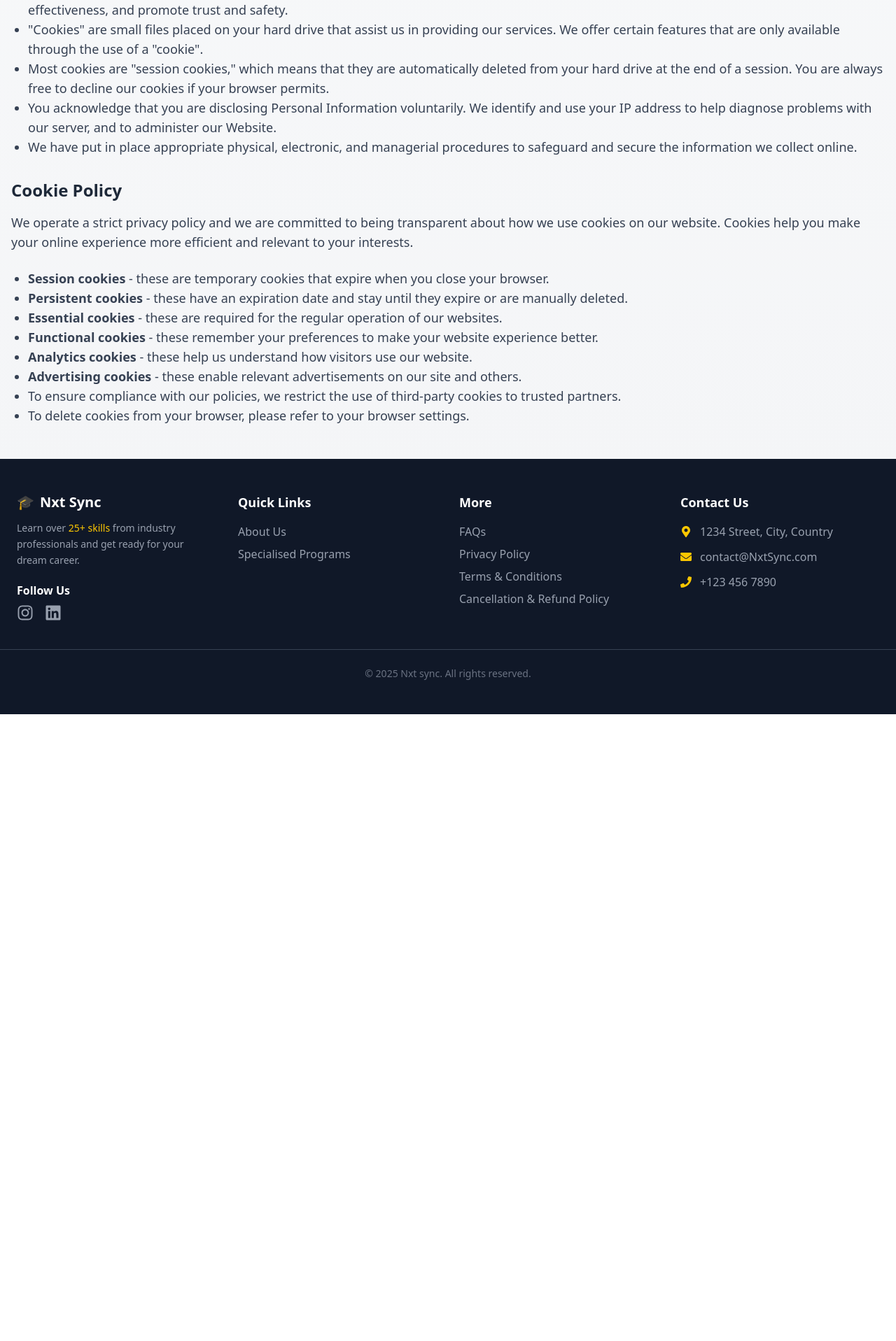
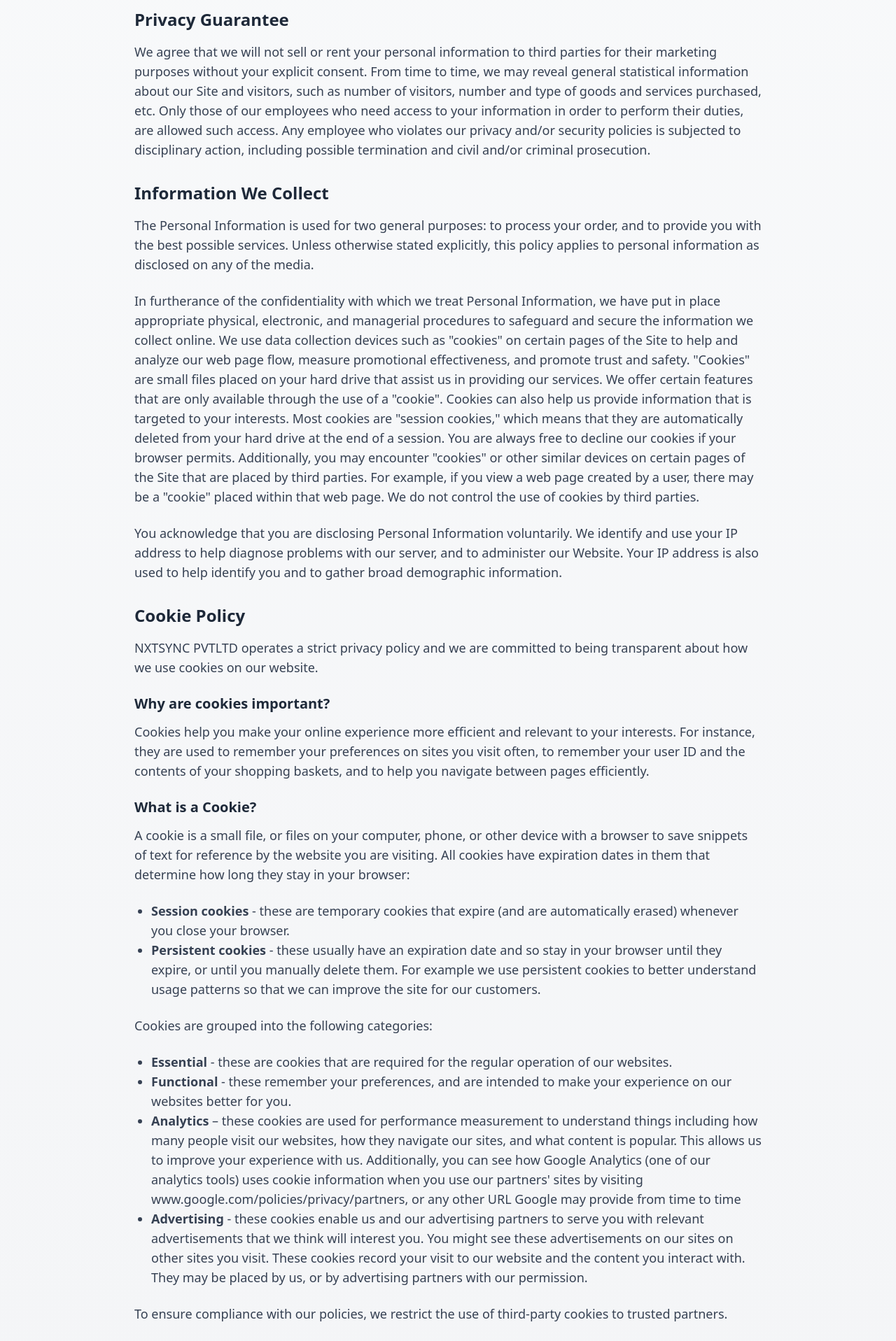
Before and after one commit to mismyst/nextsync, a Next.js app: page /PrivacyPolicy in a window 1280 px wide. Shown: the part 880-2797 px from the top of the page at 70% size. Before the commit the page ends 1901 px from the top, so only its background shows below. Built offline with nearby package versions, Linux system fonts and the light colour scheme.

Commit message:
Update page.tsx

```diff
--- a/app/PrivacyPolicy/page.tsx
+++ b/app/PrivacyPolicy/page.tsx
@@ -21,54 +21,57 @@ const PrivacyPolicyPage: React.FC = () => {
           </p>
         </div>
 
-        <div className="prose mx-auto text-lg text-gray-700 space-y-6">
+        <div className="prose mx-auto text-lg text-gray-700 space-y-6 max-w-4xl">
           <p>We respect and are committed towards protecting your privacy. Publishing, selling or renting any personal data or information to any third party, without your consent, is against our ethics.</p>
 
           <p>The privacy practices of this statement apply to our services available under the domain and subdomains of the Site. By visiting this Site you agree to be bound by the terms and conditions of this privacy policy. If you do not agree, please do not use or access our site.</p>
 
-          <p>This privacy policy does not apply to sites maintained by other companies or organizations to which we link and we are not responsible for any personal information you submit to third parties via our website.</p>
+          <p>This privacy policy does not apply to sites maintained by other companies or organizations to which we link and we are not responsible for any personal information you submit to third parties via our website. Please ensure that you read the privacy policy of such other companies or organizations before submitting your details.</p>
+
+          <p>This privacy policy describes the information, as part of the normal operation of our services, we collect from you and what may happen to that information. This policy is inter alia formulated and displayed, to inform you about our information collection/retention policies and practices so that you can make an informed decision, in relation to the sharing of your personal information with us. By accepting the privacy policy and the user agreement or the use of the site in general, you give your consent to our use and disclosure of your personal information in accordance with this privacy policy. This Privacy Policy is incorporated into and subject to the terms of the User Agreement. This privacy policy is effective upon acceptance of access by you to the site.</p>
 
           <h2 className="text-2xl font-bold text-gray-800 mt-8 mb-4">Privacy Guarantee</h2>
-
-          <p>We agree that we will not sell or rent your personal information to third parties for their marketing purposes without your explicit consent. From time to time, we may reveal general statistical information about our Site and visitors, such as number of visitors, number and type of goods and services purchased, etc.</p>
+          <p>We agree that we will not sell or rent your personal information to third parties for their marketing purposes without your explicit consent. From time to time, we may reveal general statistical information about our Site and visitors, such as number of visitors, number and type of goods and services purchased, etc. Only those of our employees who need access to your information in order to perform their duties, are allowed such access. Any employee who violates our privacy and/or security policies is subjected to disciplinary action, including possible termination and civil and/or criminal prosecution.</p>
 
           <h2 className="text-2xl font-bold text-gray-800 mt-8 mb-4">Information We Collect</h2>
-
           <p>The Personal Information is used for two general purposes: to process your order, and to provide you with the best possible services. Unless otherwise stated explicitly, this policy applies to personal information as disclosed on any of the media.</p>
 
-          <ul className="list-disc pl-6">
-            <li>We use data collection devices such as "cookies" on certain pages of the Site to help analyze our web page flow, measure promotional effectiveness, and promote trust and safety.</li>
+          <p>In furtherance of the confidentiality with which we treat Personal Information, we have put in place appropriate physical, electronic, and managerial procedures to safeguard and secure the information we collect online. We use data collection devices such as "cookies" on certain pages of the Site to help and analyze our web page flow, measure promotional effectiveness, and promote trust and safety. "Cookies" are small files placed on your hard drive that assist us in providing our services. We offer certain features that are only available through the use of a "cookie". Cookies can also help us provide information that is targeted to your interests. Most cookies are "session cookies," which means that they are automatically deleted from your hard drive at the end of a session. You are always free to decline our cookies if your browser permits. Additionally, you may encounter "cookies" or other similar devices on certain pages of the Site that are placed by third parties. For example, if you view a web page created by a user, there may be a "cookie" placed within that web page. We do not control the use of cookies by third parties.</p>
 
-            <li>"Cookies" are small files placed on your hard drive that assist us in providing our services. We offer certain features that are only available through the use of a "cookie".</li>
+          <p>You acknowledge that you are disclosing Personal Information voluntarily. We identify and use your IP address to help diagnose problems with our server, and to administer our Website. Your IP address is also used to help identify you and to gather broad demographic information.</p>
 
-            <li>Most cookies are "session cookies," which means that they are automatically deleted from your hard drive at the end of a session. You are always free to decline our cookies if your browser permits.</li>
+          <h2 className="text-2xl font-bold text-gray-800 mt-8 mb-4">Cookie Policy</h2>
+          <p>NXTSYNC PVTLTD operates a strict privacy policy and we are committed to being transparent about how we use cookies on our website.</p>
 
-            <li>You acknowledge that you are disclosing Personal Information voluntarily. We identify and use your IP address to help diagnose problems with our server, and to administer our Website.</li>
+          <h3 className="text-xl font-semibold text-gray-800 mt-6 mb-3">Why are cookies important?</h3>
+          <p>Cookies help you make your online experience more efficient and relevant to your interests. For instance, they are used to remember your preferences on sites you visit often, to remember your user ID and the contents of your shopping baskets, and to help you navigate between pages efficiently.</p>
 
-            <li>We have put in place appropriate physical, electronic, and managerial procedures to safeguard and secure the information we collect online.</li>
+          <h3 className="text-xl font-semibold text-gray-800 mt-6 mb-3">What is a Cookie?</h3>
+          <p>A cookie is a small file, or files on your computer, phone, or other device with a browser to save snippets of text for reference by the website you are visiting. All cookies have expiration dates in them that determine how long they stay in your browser:</p>
+
+          <ul className="list-disc pl-6 mt-4">
+            <li><strong>Session cookies</strong> - these are temporary cookies that expire (and are automatically erased) whenever you close your browser.</li>
+            <li><strong>Persistent cookies</strong> - these usually have an expiration date and so stay in your browser until they expire, or until you manually delete them. For example we use persistent cookies to better understand usage patterns so that we can improve the site for our customers.</li>
           </ul>
 
-          <h2 className="text-2xl font-bold text-gray-800 mt-8 mb-4">Cookie Policy</h2>
+          <p className="mt-4">Cookies are grouped into the following categories:</p>
 
-          <p>We operate a strict privacy policy and we are committed to being transparent about how we use cookies on our website. Cookies help you make your online experience more efficient and relevant to your interests.</p>
+          <ul className="list-disc pl-6 mt-4">
+            <li><strong>Essential</strong> - these are cookies that are required for the regular operation of our websites.</li>
+            <li><strong>Functional</strong> - these remember your preferences, and are intended to make your experience on our websites better for you.</li>
+            <li><strong>Analytics</strong> – these cookies are used for performance measurement to understand things including how many people visit our websites, how they navigate our sites, and what content is popular. This allows us to improve your experience with us. Additionally, you can see how Google Analytics (one of our analytics tools) uses cookie information when you use our partners' sites by visiting www.google.com/policies/privacy/partners, or any other URL Google may provide from time to time</li>
+            <li><strong>Advertising</strong> - these cookies enable us and our advertising partners to serve you with relevant advertisements that we think will interest you. You might see these advertisements on our sites on other sites you visit. These cookies record your visit to our website and the content you interact with. They may be placed by us, or by advertising partners with our permission.</li>
+          </ul>
 
-          <ul className="list-disc pl-6">
-            <li><strong>Session cookies</strong> - these are temporary cookies that expire when you close your browser.</li>
+          <p className="mt-4">To ensure compliance with our policies, we restrict the use of third-party cookies to trusted partners.</p>
 
-            <li><strong>Persistent cookies</strong> - these have an expiration date and stay until they expire or are manually deleted.</li>
+          <p>We also use third party information from third party sources to enable us deliver advertising. These sources are validated by Third party, and not by us.</p>
 
-            <li><strong>Essential cookies</strong> - these are required for the regular operation of our websites.</li>
+          <p>To delete cookies from your browser, please note the following simple steps. The following steps are indicative for Google chrome and might vary of the different browsers that you may use. Please refer Settings on your browser for further details.</p>
 
-            <li><strong>Functional cookies</strong> - these remember your preferences to make your website experience better.</li>
+          <p>To ensure compliance with our policies, we restrict the use of third-party cookies to trusted partners.</p>
 
-            <li><strong>Analytics cookies</strong> - these help us understand how visitors use our website.</li>
-
-            <li><strong>Advertising cookies</strong> - these enable relevant advertisements on our site and others.</li>
-
-            <li>To ensure compliance with our policies, we restrict the use of third-party cookies to trusted partners.</li>
-
-            <li>To delete cookies from your browser, please refer to your browser settings.</li>
-          </ul>
+          <p>You may also change other setting related to Privacy and Security under the same section.</p>
         </div>
       </div>
 
```
